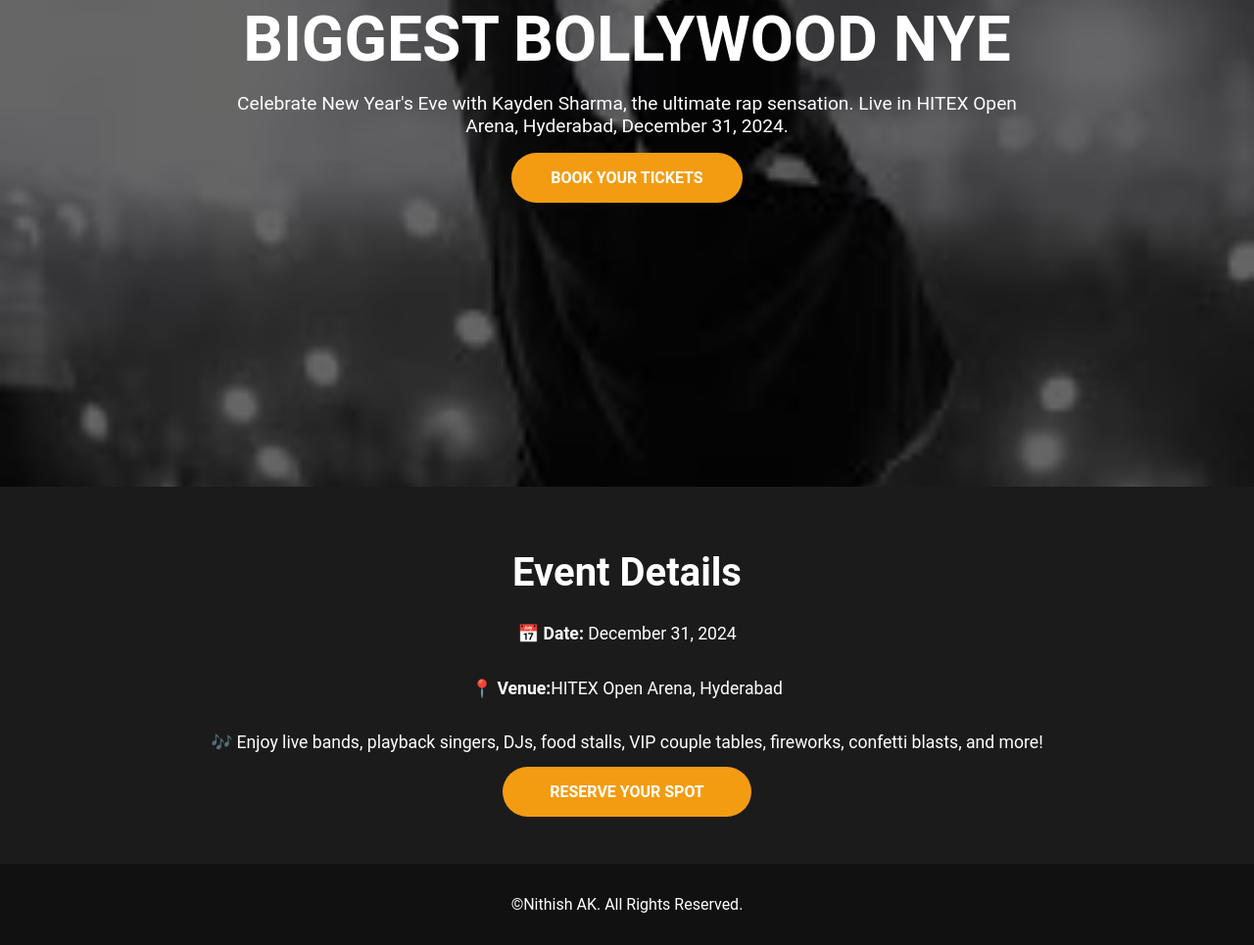
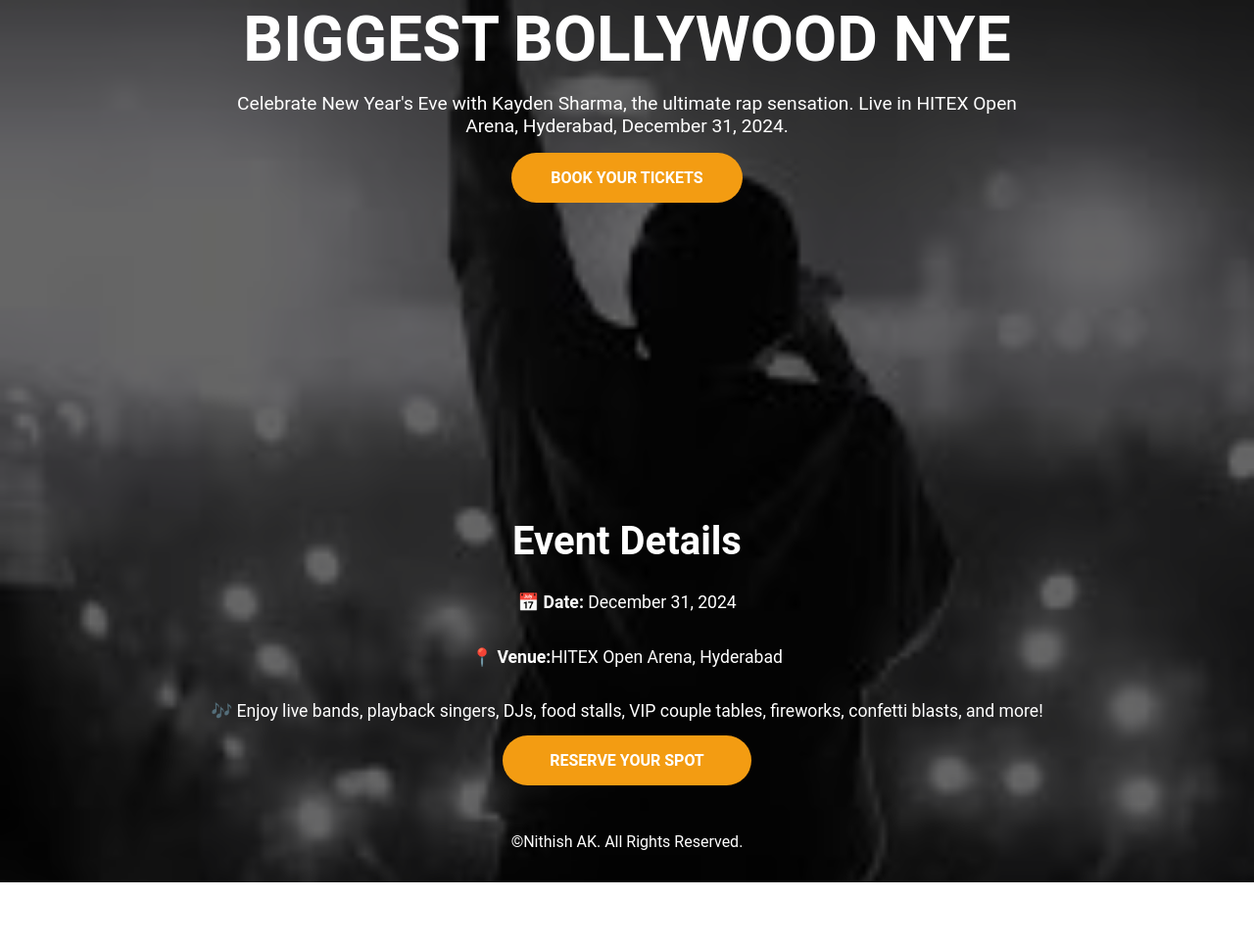
Before and after one commit to NithishAK31/CODSOFT, a plain HTML site: page Level 1/Task 1/index.html in a window 1280 px wide. Shown: the part 303-1268 px from the top of the page at 98% size. After the commit the page ends 1204 px from the top, so only its background shows below. Drawn offline with Linux system fonts and the light colour scheme.

Commit message:
kept the background pic all over

```diff
--- a/Level 1/Task 1/styles.css
+++ b/Level 1/Task 1/styles.css
@@ -7,8 +7,20 @@
 body {
     font-family: 'Roboto', sans-serif;
     color: #fff;
-    background: linear-gradient(to bottom, #000000, #434343);
+    background: url('kayden-concert.jpeg') no-repeat center center/cover;
+
+    position: relative;
     overflow-x: hidden;
+}
+
+section {
+    position: relative;
+    z-index: 1;
+    background: rgba(0, 0, 0, 0.6);
+    padding: 2rem;
+    margin: 0 auto;
+    color: #fff;
+    width: 100%;
 }
 
 header {
@@ -38,11 +50,9 @@ header nav a {
     transition: color 0.3s ease;
 }
 
-
 header nav a:hover {
     color: #f39c12;
 }
-
 
 .hero {
     height: 100vh;
@@ -50,20 +60,7 @@ header nav a:hover {
     align-items: center;
     justify-content: center;
     text-align: center;
-    color: #fff;
     padding: 2rem;
-    background: url('kayden-concert.jpeg') no-repeat center center/cover;
-    position: relative;
-}
-
-.hero::before {
-    content: '';
-    position: absolute;
-    top: 0;
-    left: 0;
-    right: 0;
-    bottom: 0;
-    background: rgba(0, 0, 0, 0.6);
 }
 
 .hero-content {
@@ -100,9 +97,8 @@ header nav a:hover {
 }
 
 .details {
-    padding: 4rem 2rem;
     text-align: center;
-    background: #1b1b1b;
+    background: rgba(0, 0, 0, 0.6);
 }
 
 .details h2 {
@@ -132,10 +128,9 @@ header nav a:hover {
 }
 
 footer {
-    background: #111;
-    color: #fff;
     text-align: center;
     padding: 2rem 1rem;
+    background: rgba(0, 0, 0, 0.6);
 }
 
 footer p {
```
